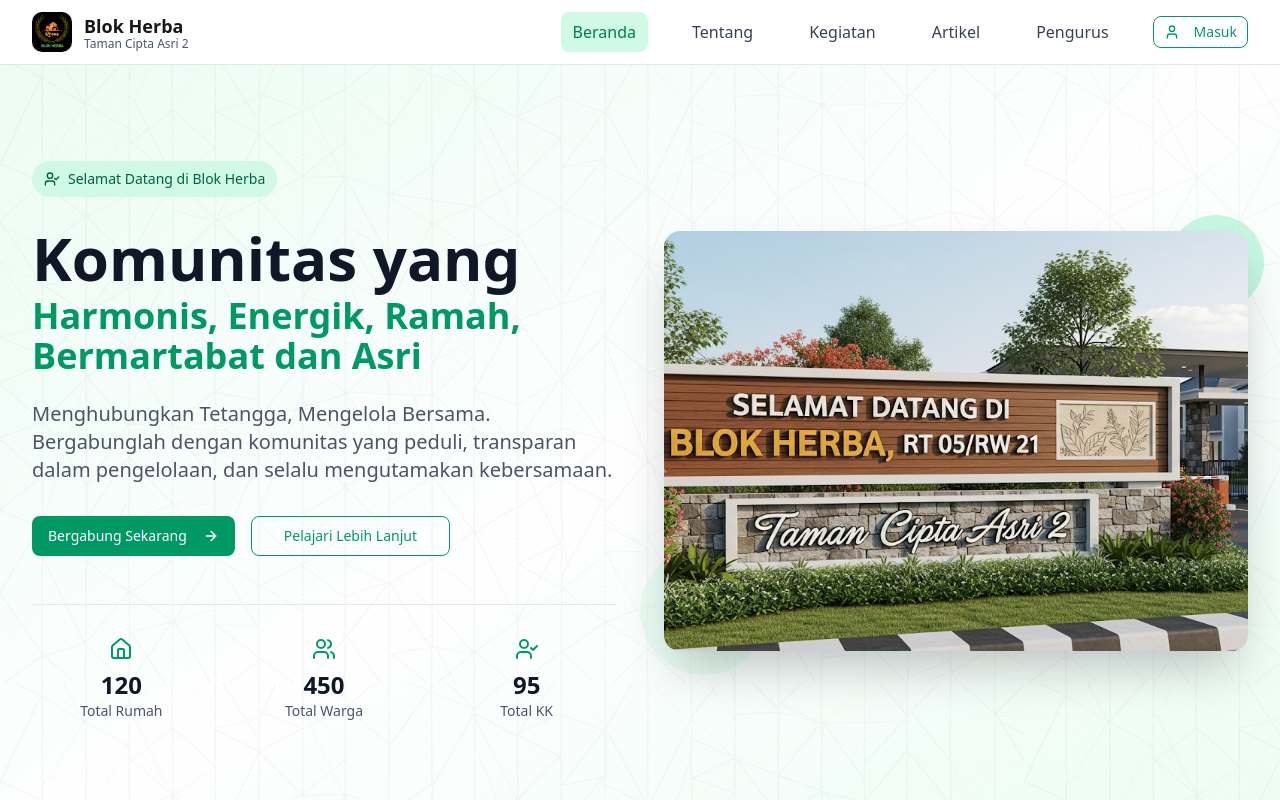
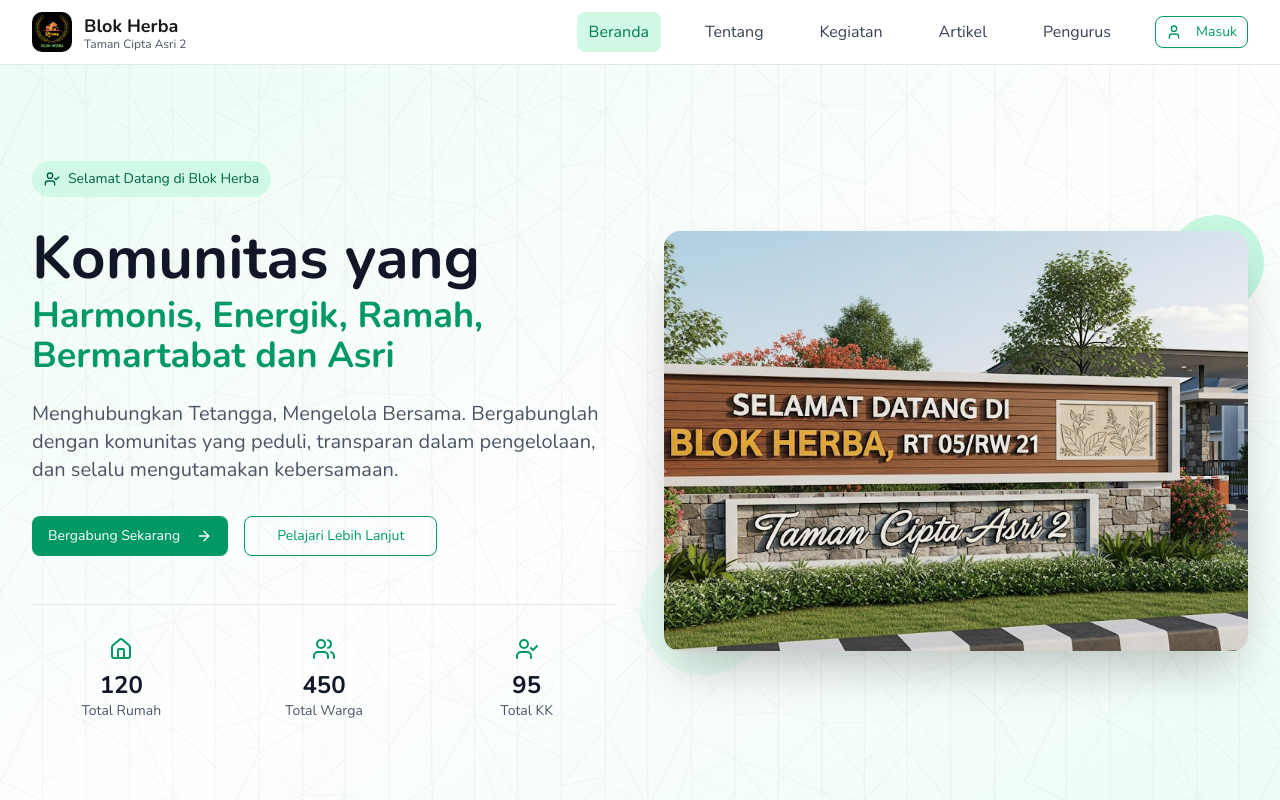
Before and after one commit to mariwi1503/blok-herba, a Next.js app: page / in a window 1280 px wide. Shown: the top 800 px of the page. Built offline with nearby package versions, Linux system fonts and the light colour scheme.

Commit message:
font style: implement nunito font

```diff
--- a/app/layout.tsx
+++ b/app/layout.tsx
@@ -95,6 +95,13 @@ export const metadata: Metadata = {
     generator: 'v0.app'
 }
 
+import { Nunito } from "next/font/google"
+
+const nunito = Nunito({
+  subsets: ["latin"],
+  weight: ["400", "600", "700"], // pilih variasi yang dipakai
+})
+
 export default function RootLayout({
   children,
 }: Readonly<{
@@ -143,7 +150,7 @@ export default function RootLayout({
           }}
         />
       </head>
-      <body className="font-sans">
+      <body className={nunito.className}>
         <AuthProvider>
           {children}
           {/* <ResidentRegistrationModal /> */}
```
